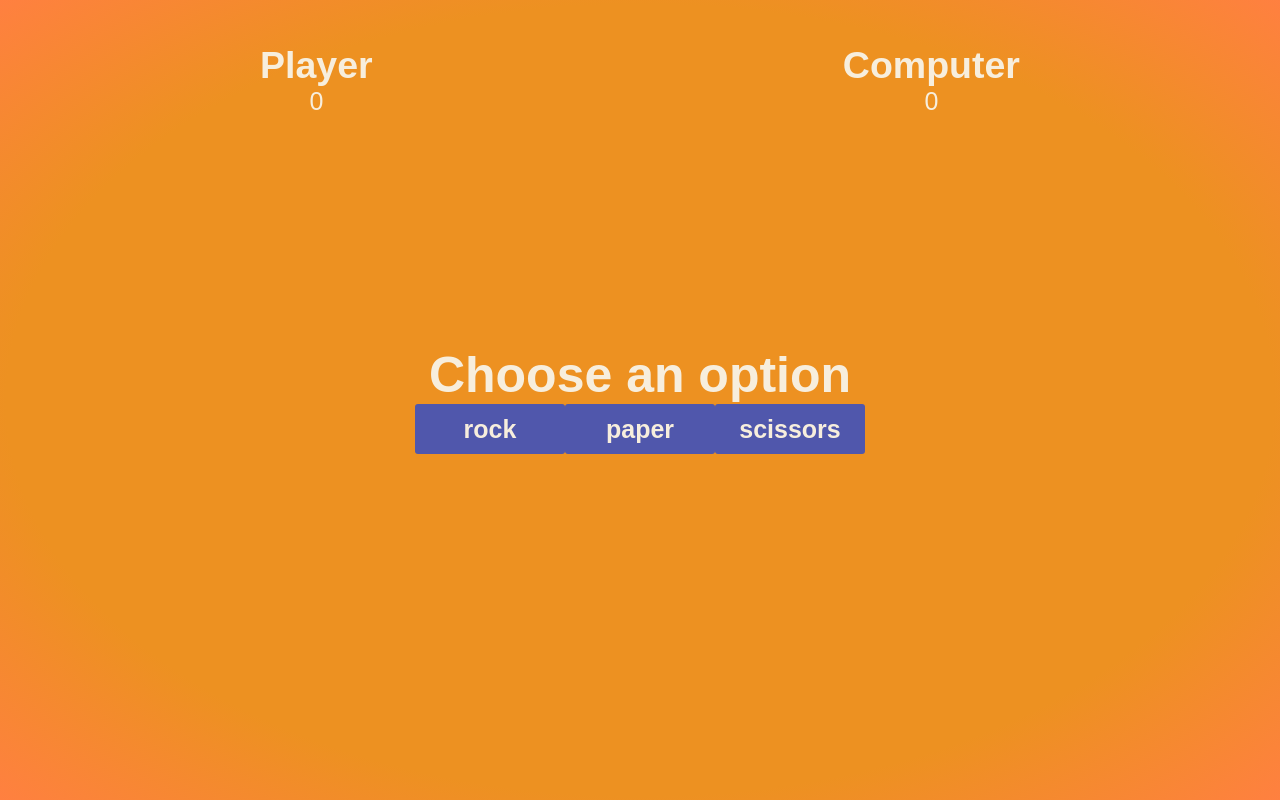
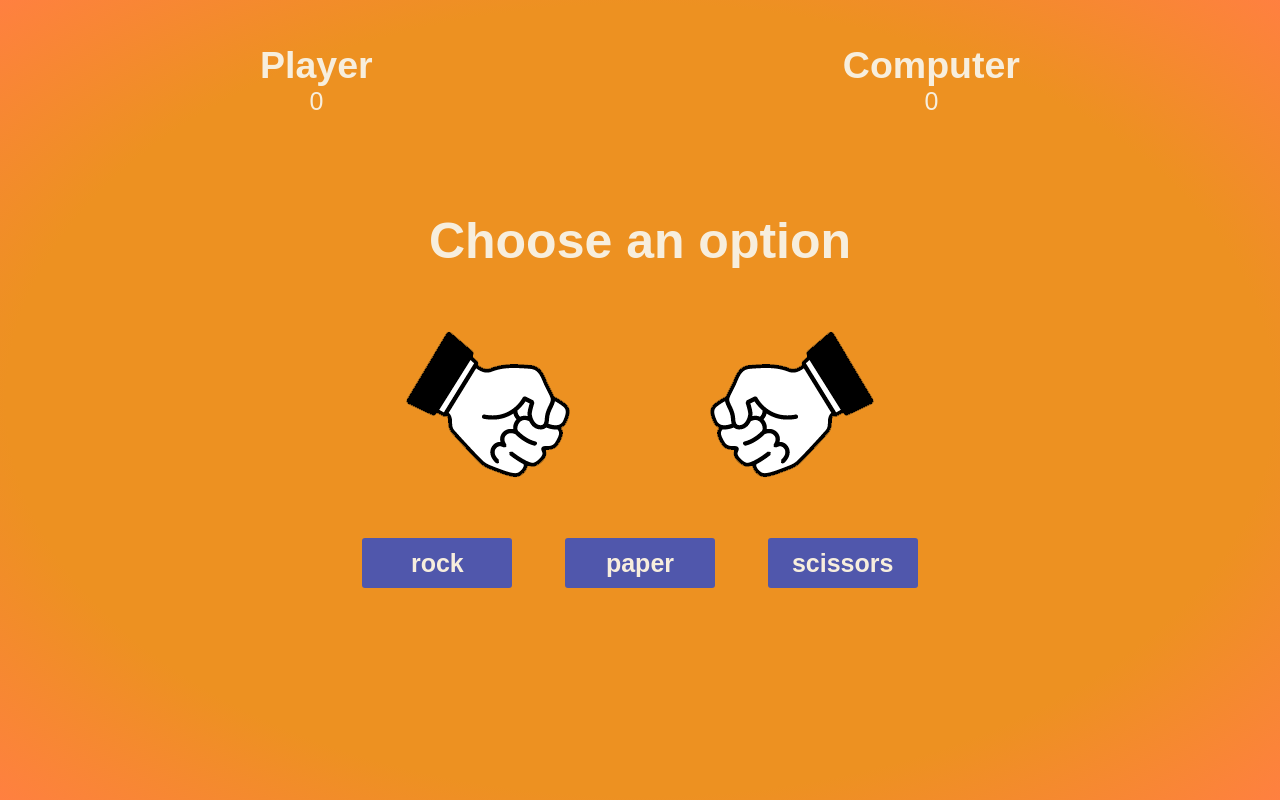
Before and after one commit to Nadine140993/Rock-paper-scissors, a plain HTML site: page index.html in a window 1280 px wide. Both pictures are taken after a click on the button "Let's Play". Drawn offline with Linux system fonts and the light colour scheme.

Commit message:
Update index.html

```diff
--- a/index.html
+++ b/index.html
@@ -29,8 +29,8 @@
     <div class="match fadeOut">
         <h2 class="winner">Choose an option</h2>
         <div class="hands">
-            <img class="player-hand" src="./assets/rock.png" alt="">
-            <img class="computer-hand" src="./assets/rock.png" alt="">
+            <img class="player-hand" src="./rock.png" alt="">
+            <img class="computer-hand" src="./rock.png" alt="">
         </div>
         <div class="options">
             <button class="rock">rock</button>
```
